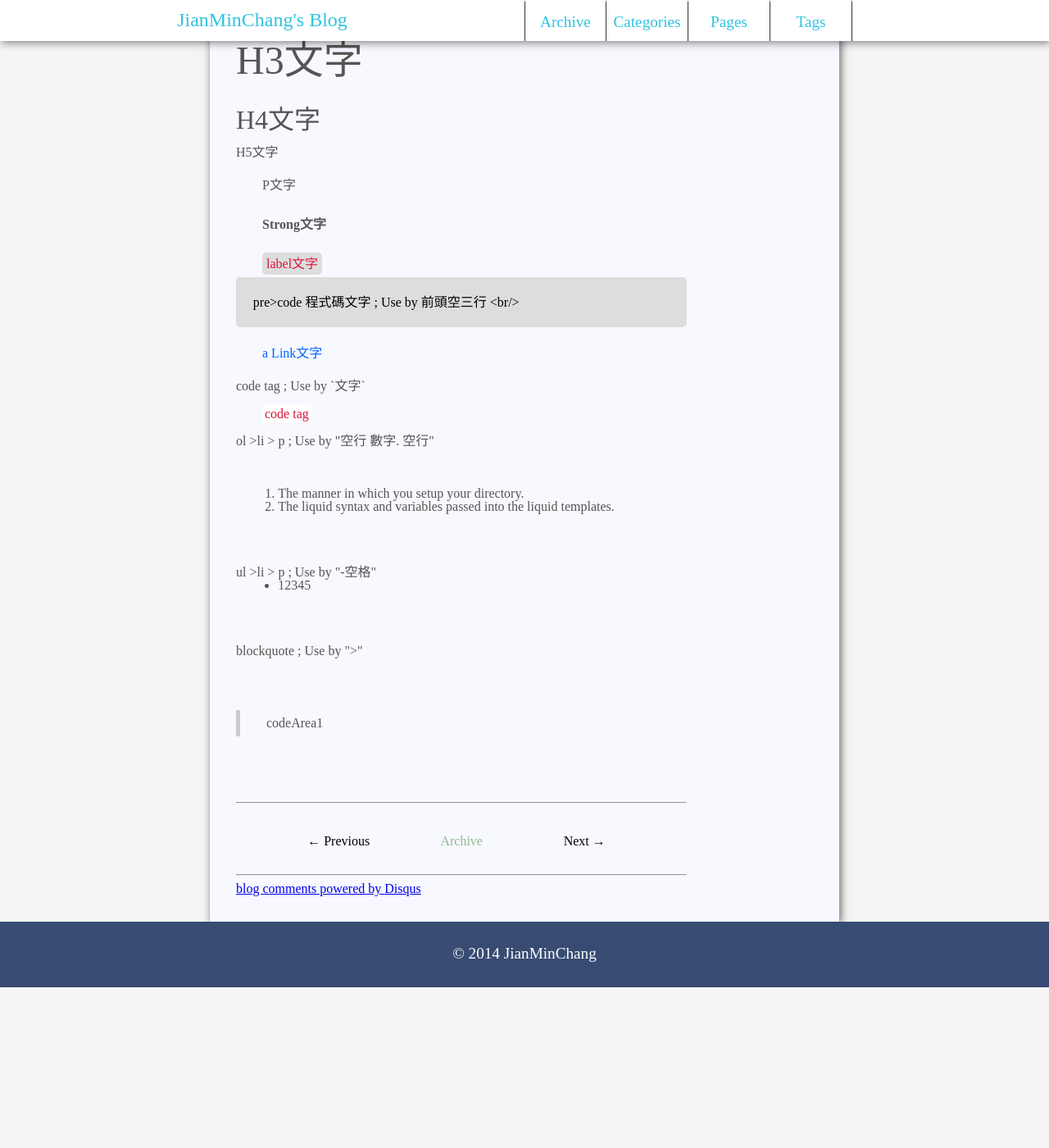
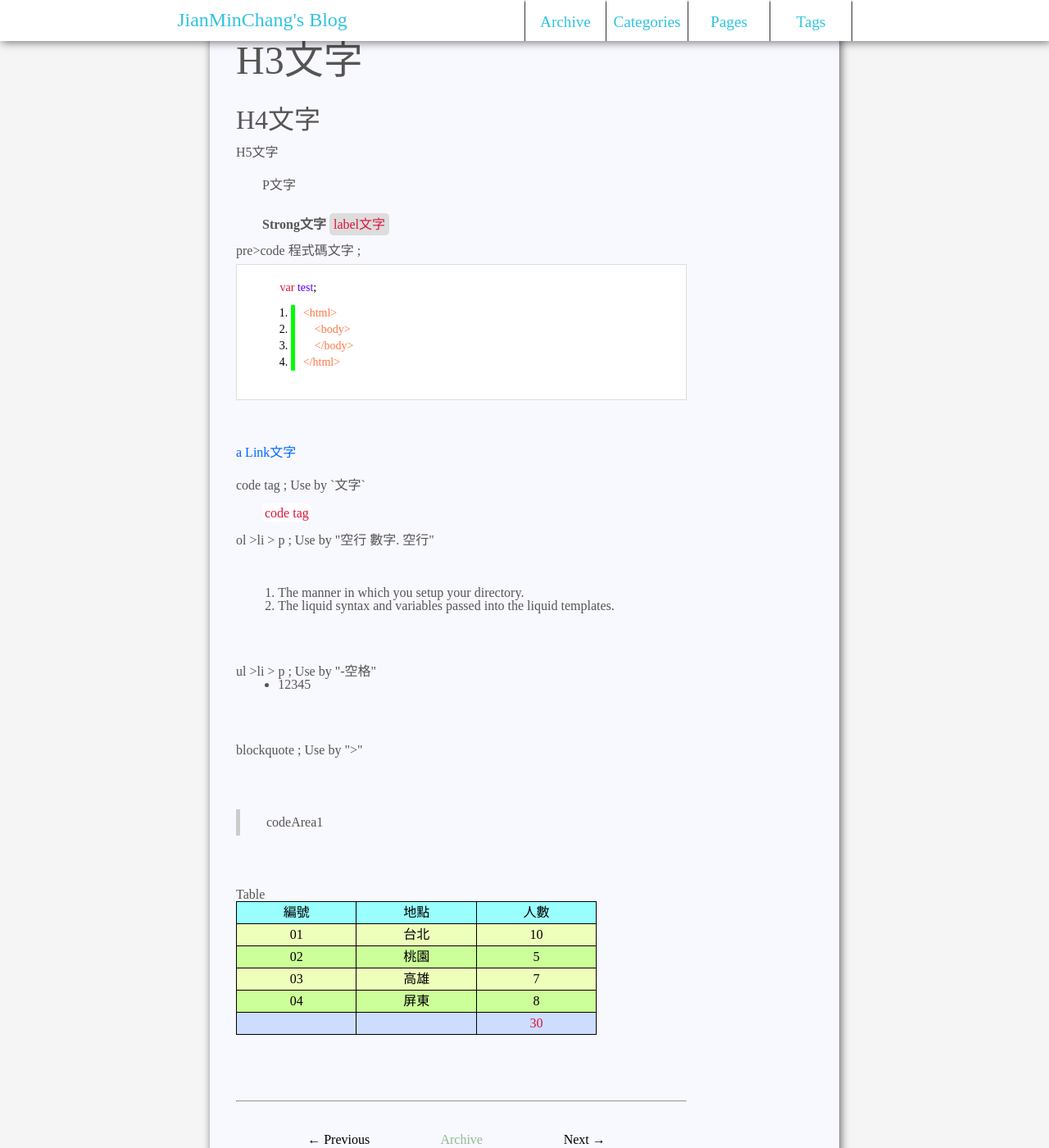
Before and after one commit to JianMin0721/JianMin0721.github.io, a Jekyll site: the page built from _posts/2014-02-27-first-paper.md, in a window 1280 px wide and 1400 px high, scrolled down 1722 px. Shown: the whole window at 82% size. Built offline with Jekyll 4.4.1, drawn with Linux system fonts in a browser that asks for light colours; comment, search, counter and statistics services are not loaded; before the commit the page ends 2926 px from its top, so only the background shows below that.

Commit message:
add style

```diff
--- a/_posts/2014-02-27-first-paper.md
+++ b/_posts/2014-02-27-first-paper.md
@@ -39,33 +39,28 @@ cssdemo: 20140227
 <h3>底下是寫作用以自訂設定好的CSS效果</h3>
 ***
 <h1>H1文字</h1>
+<h2>H2文字</h2>
+<h3>H3文字</h3>
+<h4>H4文字</h4>
+<h5>H5文字</h5>
+<p>P文字</p>
+<strong>Strong文字</strong>
+<label>label文字</label>
+<br/>
+    pre>code 程式碼文字 ;
+<br/>
+<pre class="code">
+	 <b class="codeown">var</b> <b class="codevar">test</b>;
+	 <ol>
+	 	<li><b class="codehtmltag">&lt;html&gt;</b></li>
+	 	<li><b class="codehtmltag">    &lt;body&gt;</b></li>
+	 	<li><b class="codehtmltag">    &lt;/body&gt;</b></li>
+	 	<li><b class="codehtmltag">&lt;/html&gt;</b></li>
+	 </ol>
+</pre>
 
 
-<h2>H2文字</h2>
-
-<h3>H3文字</h3>
-
-
-<h4>H4文字</h4>
-
-
-<h5>H5文字</h5>
-
-<p>P文字</p>
-
-
-
-<strong>Strong文字</strong>
-
-
-<label>label文字</label>
 <br/>
-
-
-    pre>code 程式碼文字 ; Use by 前頭空三行
-<br/>
-
-
 <a herf="javascript:void(0)">a Link文字</a>
 <br/>
 
@@ -96,3 +91,47 @@ cssdemo: 20140227
 <h5>blockquote ; Use by ">"</h5>
 <br/>
 >codeArea1
+
+<br/>
+
+<h5>Table</h5>
+
+<table class="tablecss">
+	<thead>
+		<tr>
+			<th>編號</th>
+			<th>地點</th>
+			<th>人數</th>
+		</tr>
+	</thead>
+	<tbody>
+		<tr>
+			<td>01</td>
+			<td>台北</td>
+			<td>10</td>
+		</tr>
+		<tr>
+			<td>02</td>
+			<td>桃園</td>
+			<td>5</td>
+		</tr>
+		<tr>
+			<td>03</td>
+			<td>高雄</td>
+			<td>7</td>
+		</tr>
+		<tr>
+			<td>04</td>
+			<td>屏東</td>
+			<td>8</td>
+		</tr>
+	</tbody>
+	<tfoot>
+		<tr>
+			<th></th>
+			<th></th>
+			<th>30</th>
+		</tr>
+	</tfoot>
+
+</table>
--- a/assets/themes/mythemes/indexcss.css
+++ b/assets/themes/mythemes/indexcss.css
@@ -355,6 +355,7 @@ div.row-fluid.post-full >  div.span12 > div.content  pre>code{
 	line-height: 1.2em;
 	display: block;
 	padding: 1.3em;
+	border:1px solid #FFFFFF;
 }
 
 div.row-fluid.post-full >  div.span12 > div.content  blockquote{
@@ -498,3 +499,91 @@ div.row-fluid >  div.span12 > ul >li >a  {
 div.row-fluid >  div.span12 > ul >li >a:hover  {
 	text-decoration: underline;
 }
+
+.tablecss{
+	width: 80%;
+	height: auto;
+	border-collapse: collapse;
+	border: 1px solid #000;
+	text-align: center;
+}
+.tablecss> thead{
+	width: 100%;
+	height: auto;
+	border-collapse: collapse;
+	border: 1px solid #000;
+	background: #99FFFF;
+	color: ##888888;
+}
+.tablecss tr{
+	border-collapse: collapse;
+	border: 1px solid #000;
+}
+.tablecss td{
+	border-collapse: collapse;
+	border: 1px solid #000;
+	padding: 5px;
+}
+.tablecss th{
+	border-collapse: collapse;
+	border: 1px solid #000;
+	padding: 5px;
+}
+
+
+.tablecss> tbody{
+	width: 100%;
+	height: auto;
+	border-collapse: collapse;
+	border: 1px solid #000;
+
+	color: #000000;
+}
+
+.tablecss> tbody >tr:nth-child(2n+1){
+	background: #EEFFBB;
+}
+.tablecss> tbody >tr:nth-child(2n+2){
+	background: #CCFF99;
+}
+
+.tablecss> tbody> tr:hover{
+	background: #EEEEEE;
+}
+
+.tablecss> tfoot{
+	width: 100%;
+	height: auto;
+	border-collapse: collapse;
+	border: 1px solid #000;
+	background: #CCDDFF;
+	color: #DC143C;
+}
+
+
+
+.code{
+	color: #000;
+	background: white;
+	border: 1px solid #dddddd;
+	padding: 1.5em;
+	font-size: 14px;
+}
+
+.code > ol {
+	width: 100%;
+	padding: 0px;
+	margin: 0px;
+	line-height: 0px;
+
+}
+.code > ol > li{
+	width: 100%;
+	height: 1em;
+	border-left: 5px solid #00FF00;
+	padding: 10px;
+	margin: 0px;
+}
+.codeown{color: #DC143C;}
+.codevar{color: #5500FF;}
+.codehtmltag{color: #FF7744;}
--- a/assets/themes/mythemes/pagecss.css
+++ b/assets/themes/mythemes/pagecss.css
@@ -1,2 +1,2 @@
-table{width: 100%;}
+
 .page-nav{display: none;}
```
